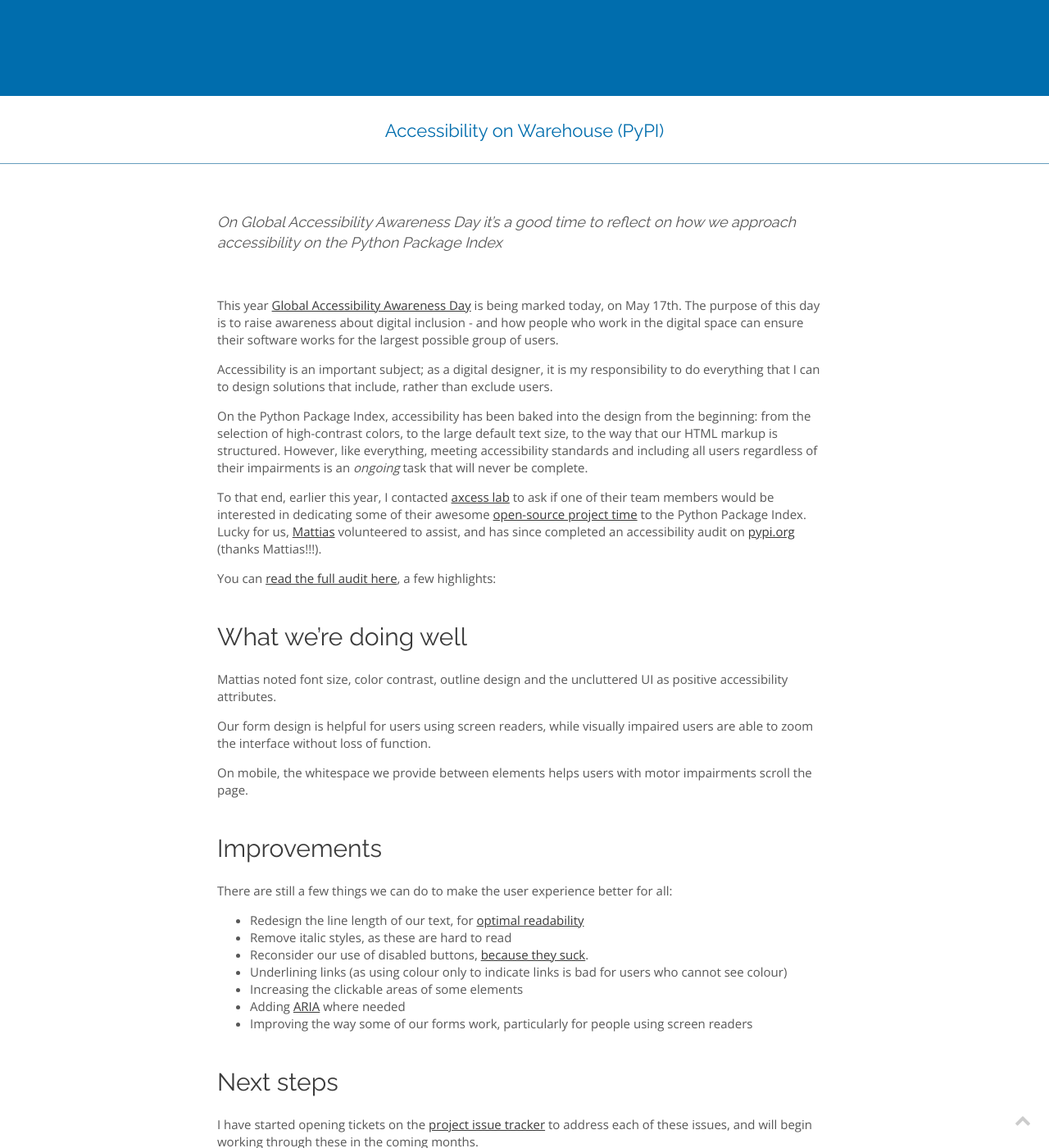
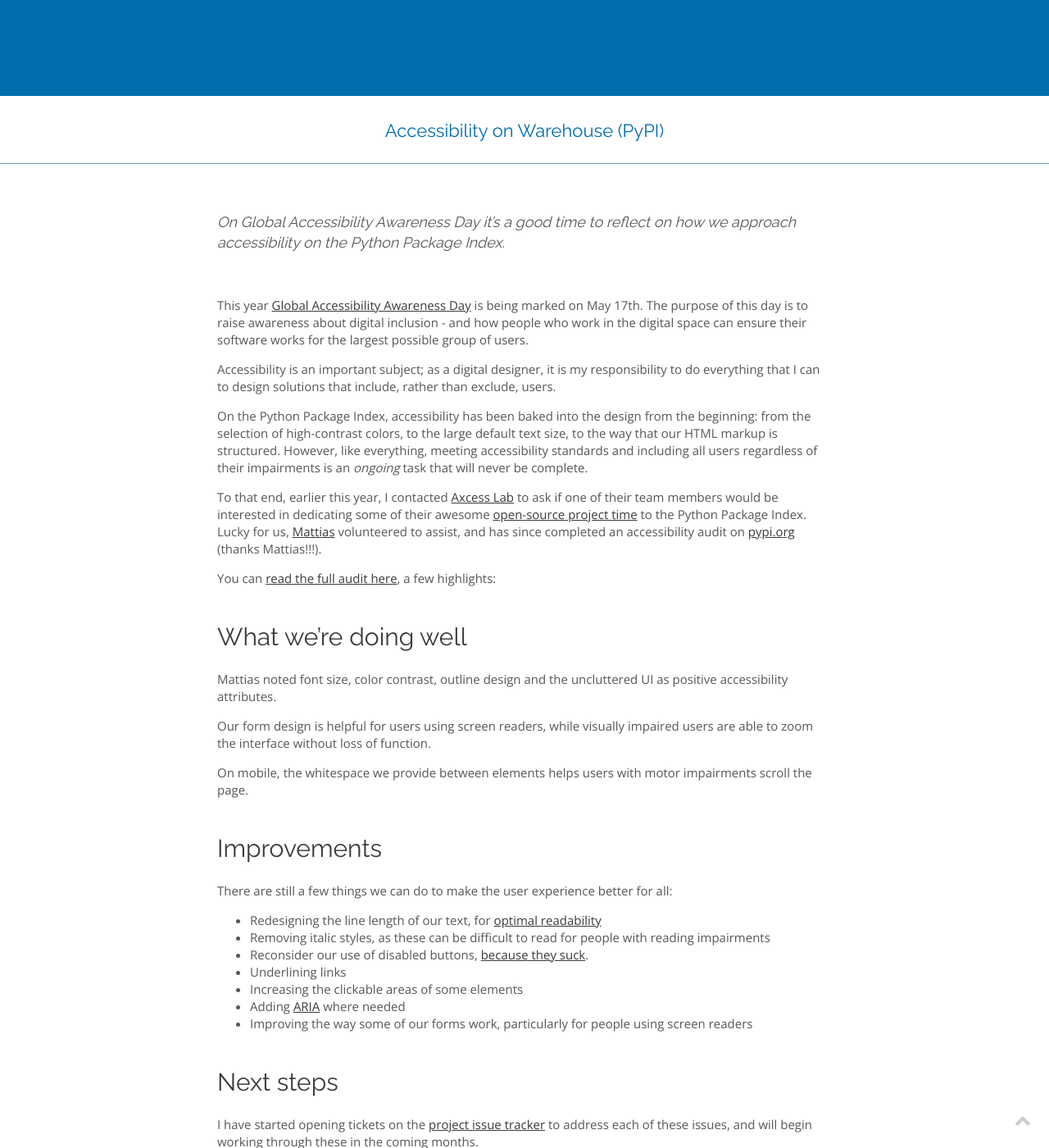
Before and after one commit to nlhkabu/nlhkabu.github.io, a Jekyll site: the page built from _posts/2018-05-17-warehouse-accessibility.md, in a window 1280 px wide and 1400 px high, scrolled down 335 px. Shown: the whole window at 82% size. Built offline with Jekyll 4.4.1, drawn with Linux system fonts in a browser that asks for light colours; nearby versions of some CDN libraries; some web fonts are replaced; comment, search, counter and statistics services are not loaded; some of the changed text lies outside the part shown.

Commit message:
Copy edits

```diff
--- a/_posts/2018-05-17-warehouse-accessibility.md
+++ b/_posts/2018-05-17-warehouse-accessibility.md
@@ -6,18 +6,18 @@
   light: 669dbd
 
 title: Accessibility on Warehouse (PyPI)
-summary: On Global Accessibility Awareness Day it's a good time to reflect on how we approach accessibility on the Python Package Index
+summary: On Global Accessibility Awareness Day it's a good time to reflect on how we approach accessibility on the Python Package Index.
 comments: 'on'
 
 ---
 
-This year [Global Accessibility Awareness Day](http://globalaccessibilityawarenessday.org/) is being marked today, on May 17th. The purpose of this day is to raise awareness about digital inclusion - and how people who work in the digital space can ensure their software works for the largest possible group of users.
+This year [Global Accessibility Awareness Day](http://globalaccessibilityawarenessday.org/) is being marked on May 17th. The purpose of this day is to raise awareness about digital inclusion - and how people who work in the digital space can ensure their software works for the largest possible group of users.
 
-Accessibility is an important subject; as a digital designer, it is my responsibility to do everything that I can to design solutions that include, rather than exclude users.
+Accessibility is an important subject; as a digital designer, it is my responsibility to do everything that I can to design solutions that include, rather than exclude, users.
 
 On the Python Package Index, accessibility has been baked into the design from the beginning: from the selection of high-contrast colors, to the large default text size, to the way that our HTML markup is structured. However, like everything, meeting accessibility standards and including all users regardless of their impairments is an *ongoing* task that will never be complete.
 
-To that end, earlier this year, I contacted [axcess lab](http://axesslab.com/) to ask if one of their team members would be interested in dedicating some of their awesome [open-source project time](https://axesslab.com/paying-open-source/) to the Python Package Index. Lucky for us, [Mattias](https://github.com/JazzBrotha) volunteered to assist, and has since completed an accessibility audit on [pypi.org](https://pypi.org) (thanks Mattias!!!).
+To that end, earlier this year, I contacted [Axcess Lab](http://axesslab.com/) to ask if one of their team members would be interested in dedicating some of their awesome [open-source project time](https://axesslab.com/paying-open-source/) to the Python Package Index. Lucky for us, [Mattias](https://github.com/JazzBrotha) volunteered to assist, and has since completed an accessibility audit on [pypi.org](https://pypi.org) (thanks Mattias!!!).
 
 You can [read the full audit here](https://drive.google.com/file/d/0B523GRwFhk7BMDNZUnJVQzJXZ1RpdjFfb1l0a3NMRnprX0Jr/view?usp=sharing), a few highlights:
 
@@ -33,10 +33,10 @@
 
 There are still a few things we can do to make the user experience better for all:
 
-- Redesign the line length of our text, for [optimal readability](https://baymard.com/blog/line-length-readability)
-- Remove italic styles, as these are hard to read
+- Redesigning the line length of our text, for [optimal readability](https://baymard.com/blog/line-length-readability)
+- Removing italic styles, as these can be difficult to read for people with reading impairments
 - Reconsider our use of disabled buttons, [because they suck](https://axesslab.com/disabled-buttons-suck/).
-- Underlining links (as using colour only to indicate links is bad for users who cannot see colour)
+- Underlining links
 - Increasing the clickable areas of some elements
 - Adding [ARIA](https://developer.mozilla.org/en-US/docs/Web/Accessibility/ARIA) where needed
 - Improving the way some of our forms work, particularly for people using screen readers
```
Also changed, not shown: other parts of _posts/2018-05-17-warehouse-accessibility.md (+2 -2 lines).
